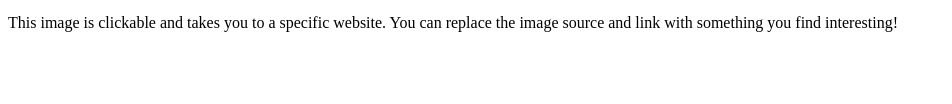
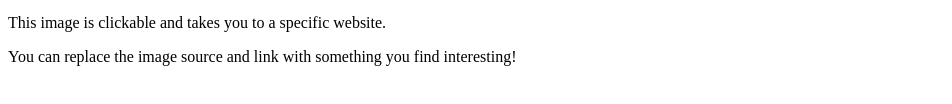
Before and after one commit to Youssef-Bouhssina/My_First_Portfolio, a plain HTML site: page html_basic/index.html in a window 1280 px wide. Shown: the part 588-692 px from the top of the page, without its empty margins (0-952 px from the left). Drawn offline with Linux system fonts and the light colour scheme.

Commit message:
Update index.html

```diff
--- a/html_basic/index.html
+++ b/html_basic/index.html
@@ -13,6 +13,7 @@
     <p>I'm interested in a variety of things, including [list your interests here]. Feel free to replace this with your own hobbies!</p>
     <h3>A Cool Image!</h3>
     <a href="https://www.example.com">  <img src="https://i.ibb.co/gTDZZT8/ALX-Logo-07.png" alt="An example logo"></a>
-    <p>This image is clickable and takes you to a specific website. You can replace the image source and link with something you find interesting!</p>
+    <p>This image is clickable and takes you to a specific website.</p>
+    <p>You can replace the image source and link with something you find interesting!</p>
 </body>
 </html>
```
